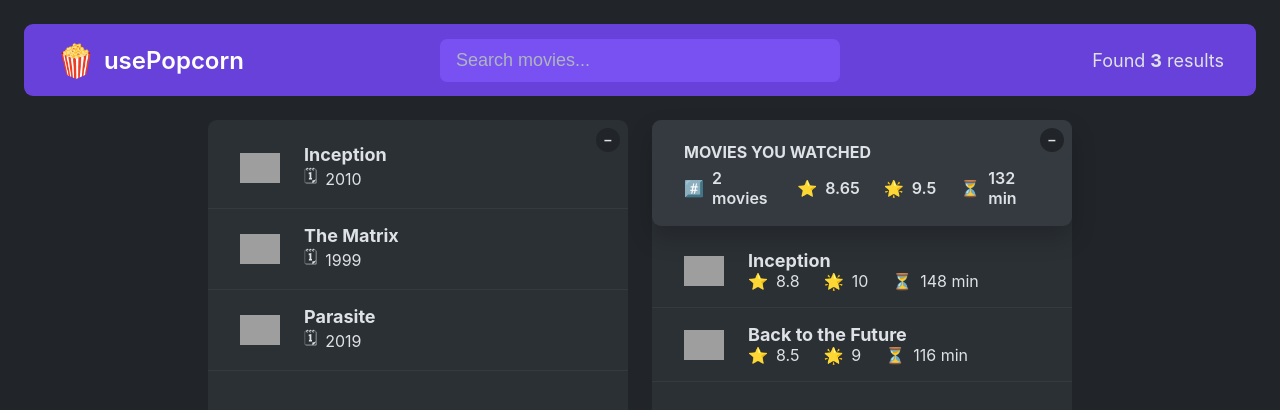
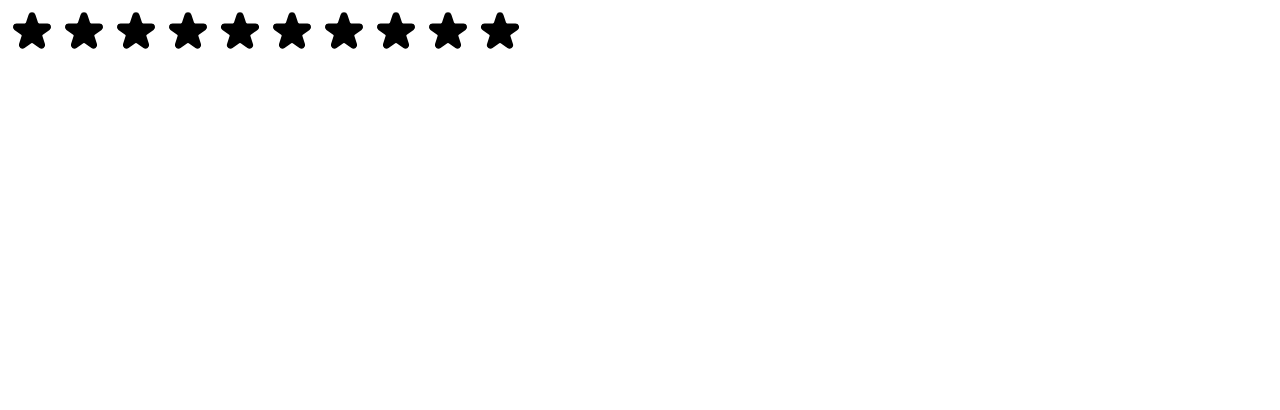
Before and after one commit to Ambrish5211/React-Course, a React (Create React App) app in the folder usepopcorn/: page / in a window 1280 px wide. Shown: the top 410 px of the page. Built offline with nearby package versions, Linux system fonts and the light colour scheme; grey boxes are pictures that could not be loaded.

Commit message:
star component

```diff
--- /dev/null
+++ b/usepopcorn/src/StarRating.js
@@ -0,0 +1,61 @@
+import { useState } from "react";
+
+const containerStyle = {
+  display: "flex",
+  alignItems: "center",
+  gap: "16px",
+};
+
+const containerStarStyle = {
+  display: "flex",
+  gap: "4px",
+};
+
+const textStyle = {
+  lineHeight: "1",
+  margin: "0",
+};
+
+function StarRating({ maxRating }) {
+
+    const [rating, setRating] = useState(0)
+
+  return (
+    <div style={containerStyle}>
+      <div style={containerStarStyle}>
+        {Array.from({ length: maxRating }, (_, i) => (
+          <Star index={i+1} setRating={setRating} />
+        ))}
+      </div>
+      <p style={textStyle}>{rating || ""}</p>
+    </div>
+  );
+}
+
+const StarStyle = {
+    width:"48px",
+    height: "48px",
+    display: "block",
+    cursor: "pointer"
+}
+
+
+
+function Star({index, setRating}) {
+  return (
+    <span role="button" style={StarStyle} onClick={() => {
+        setRating(index)
+    }} >
+      <svg
+        xmlns="http://www.w3.org/2000/svg"
+        viewBox="0 0 20 20"
+        fill="#000"
+        stroke="#000"
+      >
+        <path d="M9.049 2.927c.3-.921 1.603-.921 1.902 0l1.07 3.292a1 1 0 00.95.69h3.462c.969 0 1.371 1.24.588 1.81l-2.8 2.034a1 1 0 00-.364 1.118l1.07 3.292c.3.921-.755 1.688-1.54 1.118l-2.8-2.034a1 1 0 00-1.175 0l-2.8 2.034c-.784.57-1.838-.197-1.539-1.118l1.07-3.292a1 1 0 00-.364-1.118L2.98 8.72c-.783-.57-.38-1.81.588-1.81h3.461a1 1 0 00.951-.69l1.07-3.292z" />
+      </svg>
+    </span>
+  );
+}
+
+export default StarRating;
--- a/usepopcorn/src/index.js
+++ b/usepopcorn/src/index.js
@@ -1,11 +1,12 @@
 import React from 'react';
 import ReactDOM from 'react-dom/client';
-import './index.css';
-import App from './App';
+// import './index.css';
+// import App from './App';
+import StarRating from './StarRating';
 
 const root = ReactDOM.createRoot(document.getElementById('root'));
 root.render(
   <React.StrictMode>
-    <App />
+    <StarRating maxRating={10} />
   </React.StrictMode>
 );
```
